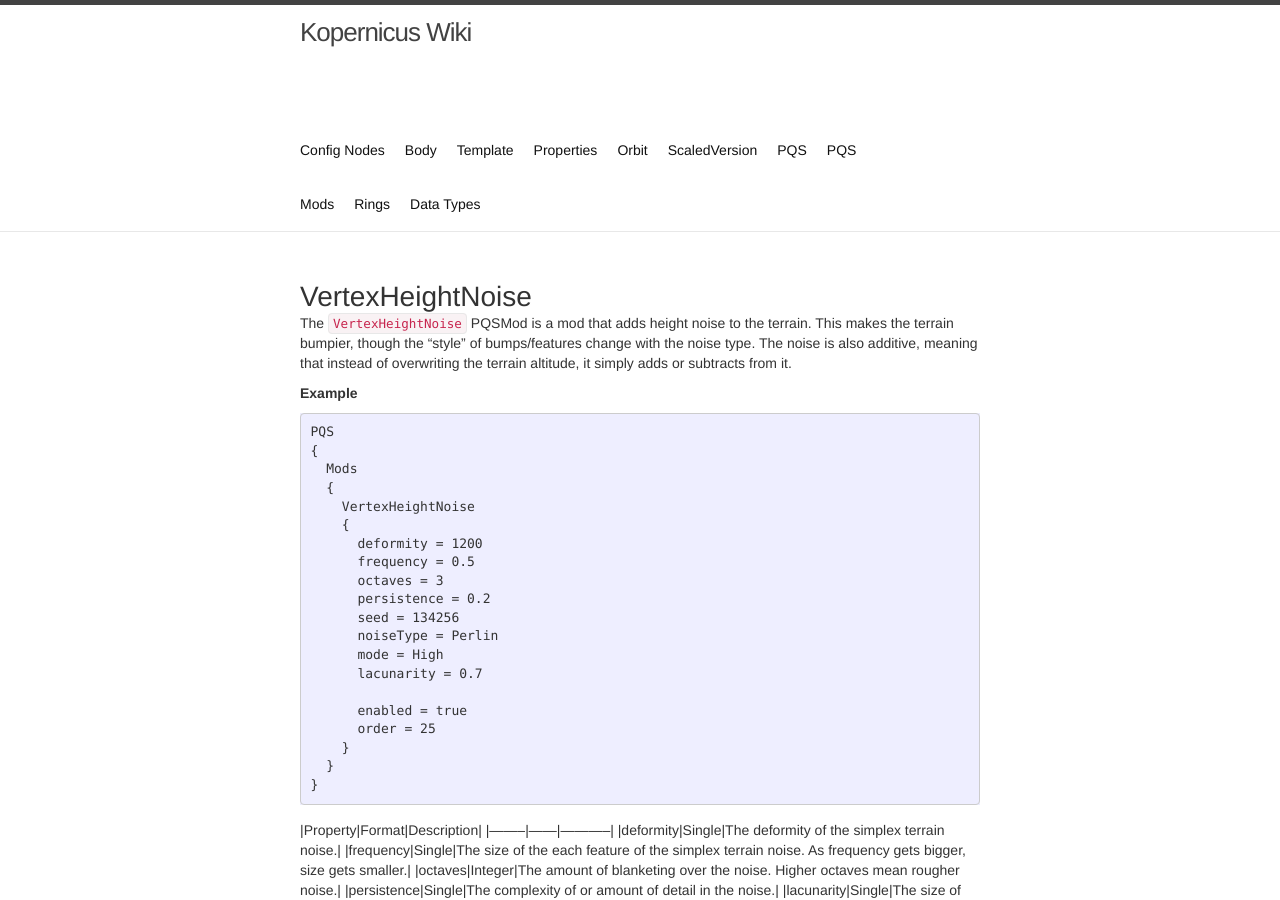
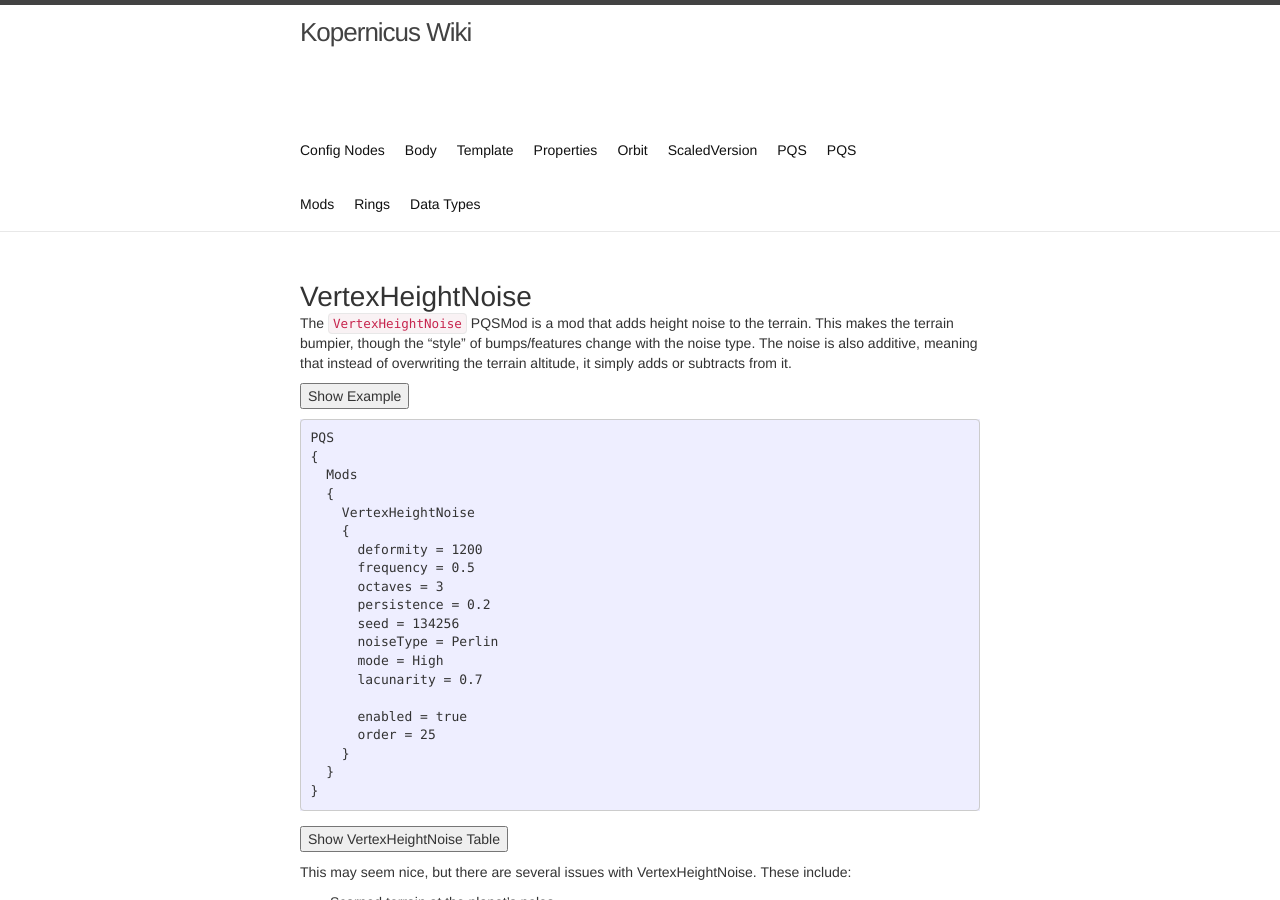
Before and after one commit to Kopernicus/wiki, a Jekyll site: the page built from main/PQSMods/VertexHeightNoise.md, in a window 1280 px wide and 900 px high. Built offline with Jekyll 4.4.1, drawn with Linux system fonts in a browser that asks for light colours; some of the changed text lies outside the part shown.

Commit message:
Update VertexHeightNoise.md

````diff
--- a/main/PQSMods/VertexHeightNoise.md
+++ b/main/PQSMods/VertexHeightNoise.md
@@ -6,6 +6,9 @@ title: VertexHeightNoise
 The `VertexHeightNoise` PQSMod is a mod that adds height noise to the terrain. This makes the terrain bumpier, though the "style" of bumps/features change with the noise type.
 The noise is also additive, meaning that instead of overwriting the terrain altitude, it simply adds or subtracts from it.
 
+<button data-toggle="collapse" data-target="#collapse-vhn-example">Show Example</button>
+
+{: #collapse-vhn-example .collapse}
 **Example**
 ```
 PQS
@@ -29,6 +32,10 @@ PQS
   }
 }
 ```
+
+<button data-toggle="collapse" data-target="#collapse-vhn-table">Show VertexHeightNoise Table</button>
+
+{: #collapse-vhn-table .collapse}
 |Property|Format|Description|
 |--------|------|-----------|
 |deformity|Single|The deformity of the simplex terrain noise.|
@@ -37,8 +44,8 @@ PQS
 |persistence|Single|The complexity of or amount of detail in the noise.|
 |lacunarity|Single|The size of the gaps that are in the noise.|
 |seed|Integer|The random seed of the noise.|
-|noiseType|[NoiseType]({{ site.baseurl }}{% link main/datatypes.md %})|The type of the specified noise.|
-|mode|[NoiseQuality]({{ site.baseurl }}{% link main/datatypes.md %})|The quality mode of the noise.|
+|noiseType|[NoiseType]({{ site.baseurl }}{% link main/DataTypes.md %})|The type of the specified noise.|
+|mode|[NoiseQuality]({{ site.baseurl }}{% link main/DataTypes.md %})|The quality mode of the noise.|
 
 
 This may seem nice, but there are several issues with VertexHeightNoise. These include:
````
